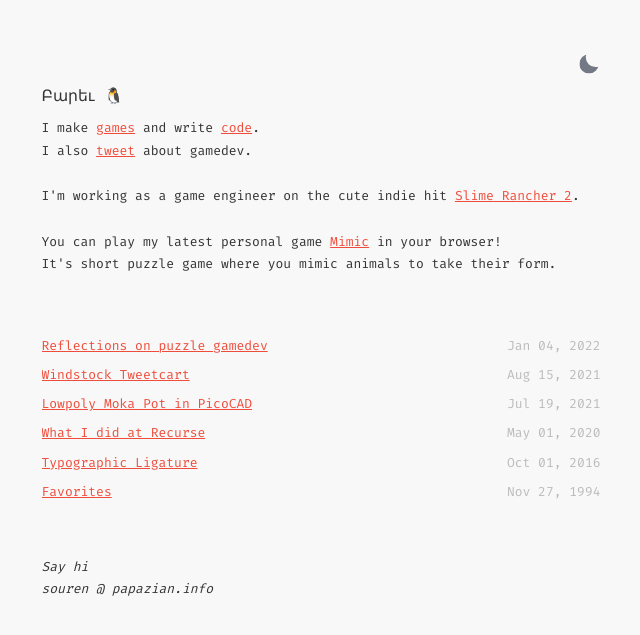
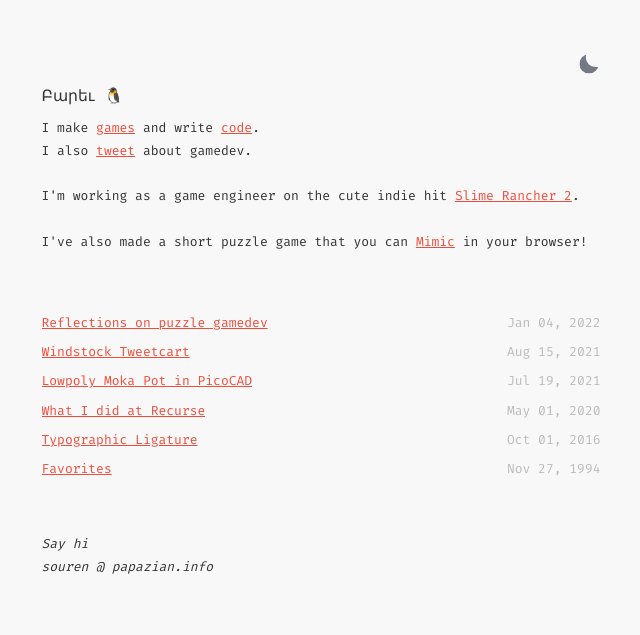
Before and after one commit to sourencho/sourencho.github.io, a Jekyll site: the page built from index.html, in a window 1280 px wide. Shown: the top 635 px of the page, without its empty margins (319-959 px from the left). Built offline with Jekyll 4.4.1, drawn with Linux system fonts in a browser that asks for light colours.

Commit message:
Update index.html

```diff
--- a/index.html
+++ b/index.html
@@ -21,9 +21,8 @@ layout: default
         I'm working as a game engineer on the cute indie hit <a href="https://store.steampowered.com/app/1657630/Slime_Rancher_2/" target="_blank">Slime Rancher 2</a>.
         <br>
         <br>
-        You can play my latest personal game <a href="https://sourencho.itch.io/mimic" target="_blank">Mimic</a> in your browser!
+        I've also made a short puzzle game that you can <a href="https://sourencho.itch.io/mimic" target="_blank">Mimic</a> in your browser!
         <br>
-        It's short puzzle game where you mimic animals to take their form.
     </p>
 </section>
 
```
